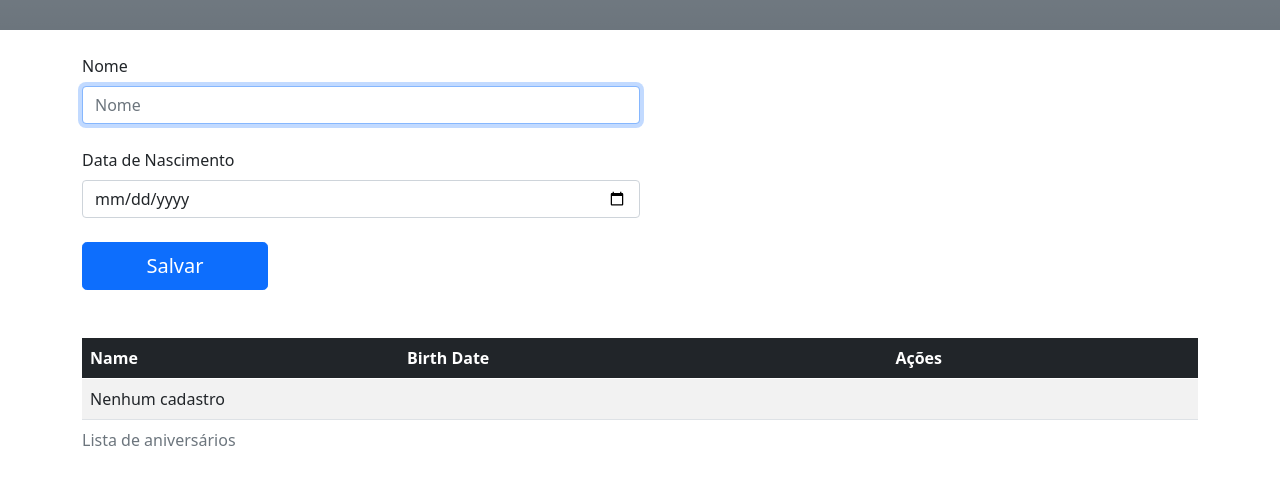
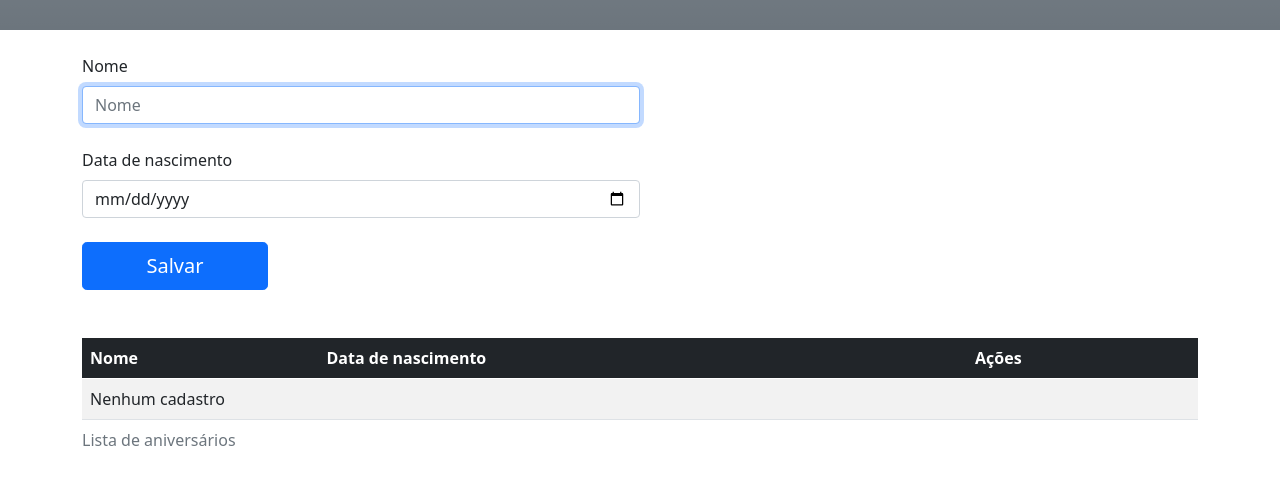
Before and after one commit to ricardopontesdantas/alura-7-days-of-code-js, a plain HTML site: page index.html in a window 1280 px wide. Shown: the part 151-636 px from the top of the page. Drawn offline with nearby package versions, Linux system fonts and the light colour scheme.

Commit message:
Keep only pt-BR language on the page

```diff
--- a/index.html
+++ b/index.html
@@ -20,7 +20,7 @@
                 </div>
 
                 <div class="col-lg-6 col-md-8 mt-4">
-                    <label for="birth" class="form-label">Data de Nascimento</label>
+                    <label for="birth" class="form-label">Data de nascimento</label>
                     <input type="date" name="birth" id="birth" class="form-control" data-js="birth" required>
                 </div>
 
@@ -36,8 +36,8 @@
                     <caption>Lista de aniversários</caption>
                     <thead class="table-dark">
                         <tr>
-                            <th scope="col">Name</th>
-                            <th scope="col">Birth Date</th>
+                            <th scope="col">Nome</th>
+                            <th scope="col">Data de nascimento</th>
                             <th scope="col">Ações</th>
                         </tr>
                     </thead>
```
